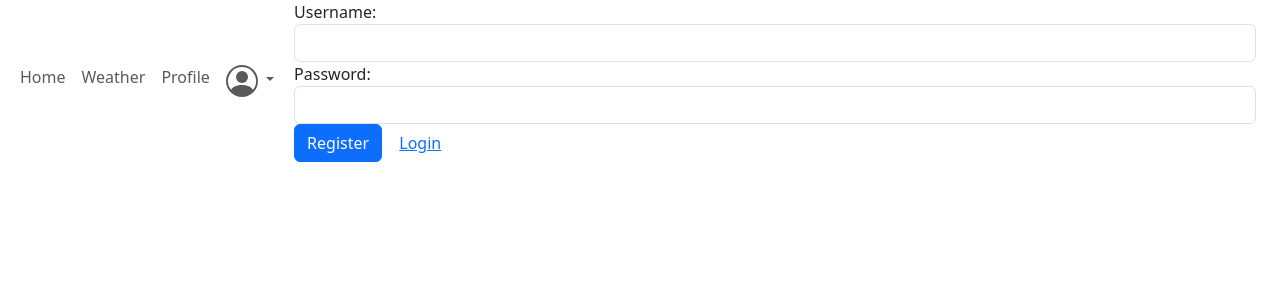
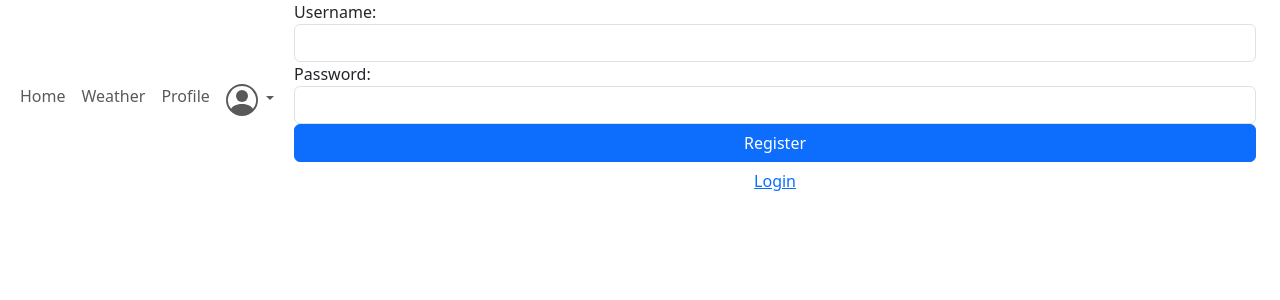
Before and after one commit to nikhildhage/miniproject3ND, a Flask app: page /register in a window 1280 px wide. Shown: the top 300 px of the page. Run offline with Flask 3, Linux system fonts and the light colour scheme; some libraries are stand-ins or nearby versions.

Commit message:
Updated register page

```diff
--- a/templates/register.html
+++ b/templates/register.html
@@ -1,15 +1,19 @@
 {% extends 'base.html' %}
+{% block head %}
+    <!--Custom CSS -->
+    <link rel="stylesheet" href="{{ url_for('static',filename="/css/register.css") }}">
+{% endblock %}
 {% block content %}
-    <form action="{{ url_for('register') }}" method="post">
-        <div class="form-group">
+    <form action="{{ url_for('register') }}"class="form d-flex flex-column regForm" method="post">
+        <div class="form-group regForm-group">
             <label for="username">Username:</label>
             <input type="text" class="form-control" id="username" name="username" required>
         </div>
-        <div class="form-group">
+        <div class="form-group regForm-group ">
             <label for="password">Password:</label>
             <input type="password" class="form-control" id="password" name="password" required>
         </div>
-        <button type="submit" class="btn btn-primary">Register</button>
-        <a href="{{ url_for('login') }}" class="btn btn-link">Login</a>
+        <button type="submit" class="btn btn-primary register-btn">Register</button>
+        <a href="{{ url_for('login') }}" class="btn btn-link login-btn">Login</a>
     </form>
 {% endblock %}
```
